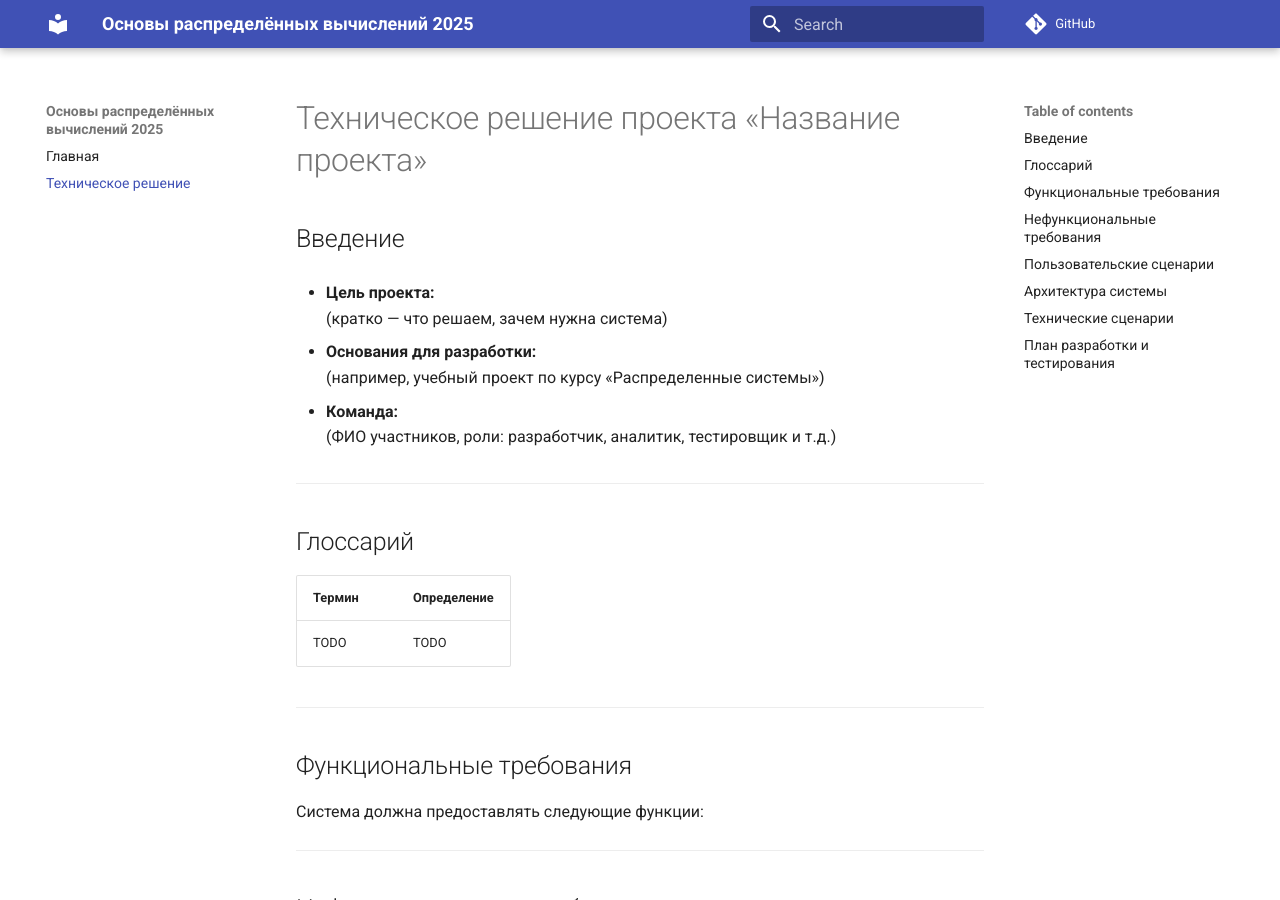
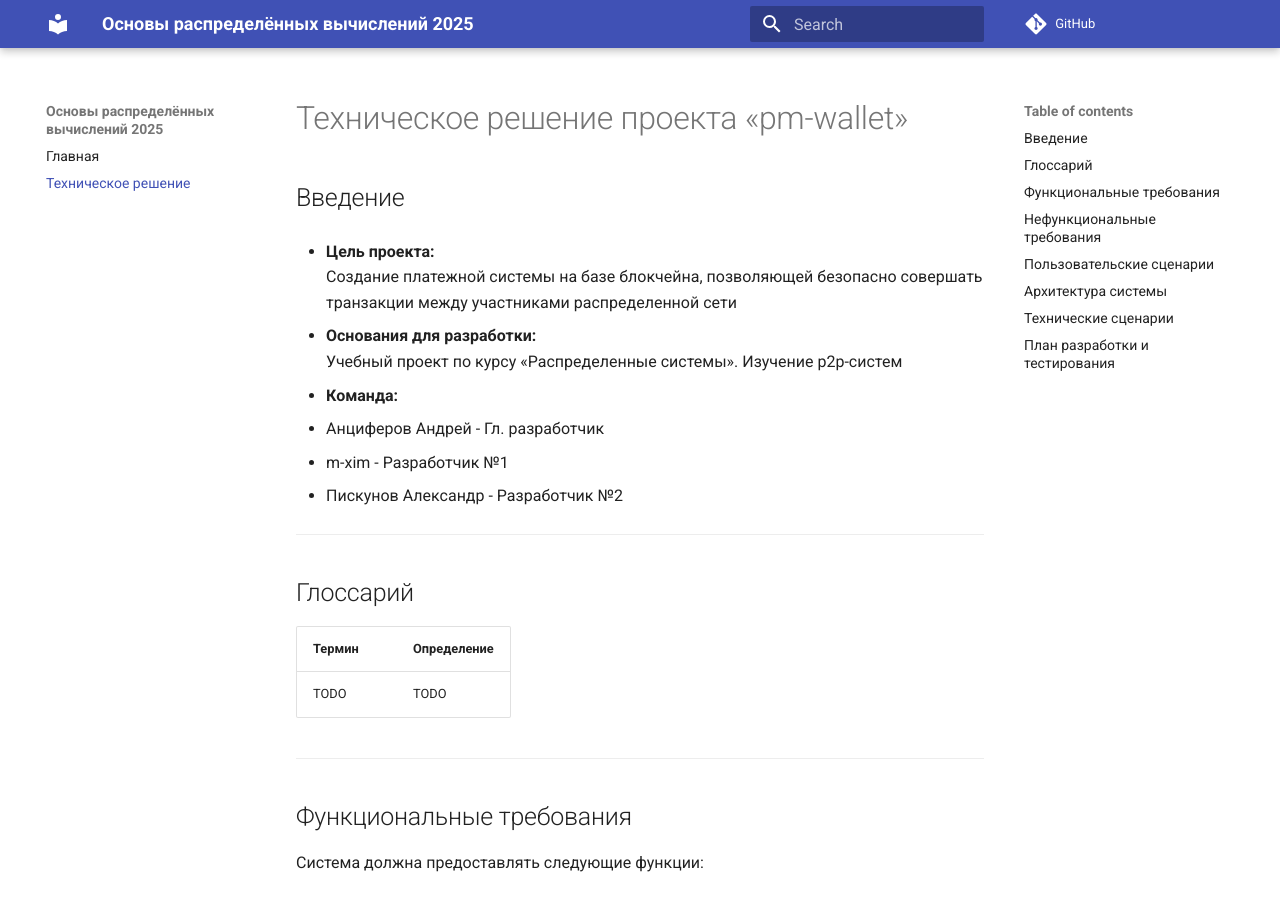
Before and after one commit to spbu-ds-practicum-2026/abp, an MkDocs documentation site: the page built from docs/tr.md, in a window 1280 px wide and 900 px high. Built offline with MkDocs 1.6.1 and Material for MkDocs 9.7.7, drawn with Linux system fonts in a browser that asks for light colours; comment, search, counter and statistics services are not loaded.

Commit message:
Revise project title and team information

```diff
--- a/docs/tr.md
+++ b/docs/tr.md
@@ -1,14 +1,16 @@
-# Техническое решение проекта «Название проекта»
+# Техническое решение проекта «pm-wallet»
 
 ## Введение
 - **Цель проекта:**
-  (кратко — что решаем, зачем нужна система)
+  Создание платежной системы на базе блокчейна, позволяющей безопасно совершать транзакции между участниками распределенной сети
 
 - **Основания для разработки:**
-  (например, учебный проект по курсу «Распределенные системы»)
+  Учебный проект по курсу «Распределенные системы». Изучение p2p-систем
 
 - **Команда:**
-  (ФИО участников, роли: разработчик, аналитик, тестировщик и т.д.)
+  - Анциферов Андрей - Гл. разработчик
+  - m-xim - Разработчик №1
+  - Пискунов Александр - Разработчик №2
 
 ---
 
```
